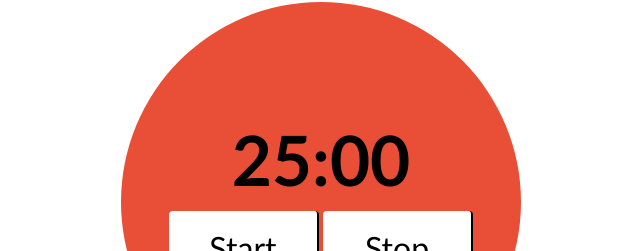
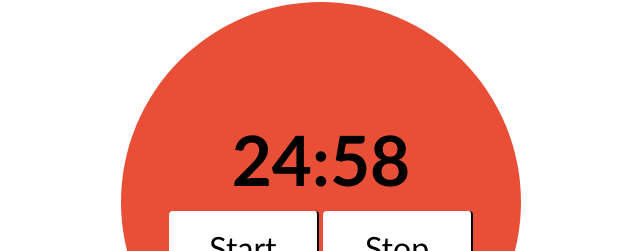
Before and after one commit to Zwnow/pomodoro, a plain HTML site: page index.html in a window 1280 px wide. Both pictures are taken after a click on the button "Start". Shown: the part 198-449 px from the top of the page, without its empty margins (319-959 px from the left). Drawn offline with Linux system fonts and the light colour scheme.

Commit message:
fixed time calculation

```diff
--- a/index.html
+++ b/index.html
@@ -16,7 +16,8 @@
         </div>
     </body>
     <script defer>
-        let time, minutes, seconds;
+        let time, start, minutes, seconds;
+        let oldDelta = 0;
         let running = false;
 
         let date = new Date('June 04, 1995 00:25:00');
@@ -40,7 +41,8 @@
         function Start() {
             if (!running) {
                 running = true;
-                interval = setInterval(() => UpdateTime(), 200);
+                start = Date.now();
+                interval = setInterval(() => UpdateTime(), 500);
                 PlayAnimation("WhiteToRed");
             }
         }
@@ -55,10 +57,22 @@
         }
 
         function UpdateTime() {
+            const t = document.getElementById("time");
+            const d = Date.now() - start;
+            const newDelta = Math.floor(d/1000);
+            if(newDelta != oldDelta) {
+                oldDelta = newDelta;
+                if (Number(seconds) > 0) {
+                    seconds = `${Number(seconds) - 1}`;
+                } else if (Number(minutes) > 0){
+                    seconds = `59`;
+                    minutes = `${Number(minutes) - 1}`;
+                }
+            }
 
-            const t = document.getElementById("time");
             t.innerText = `${GetTimeString(Number(minutes))}:${GetTimeString(Number(seconds))}`;
             document.title = `${GetTimeString(Number(minutes))}:${GetTimeString(Number(seconds))}`;
+
             if (document.title == "00:00") {
                 window.focus();
                 window.alert("You did it! Time for a break :-)");
@@ -76,7 +90,6 @@
         async function PlayAnimation(animationName) {
             const body = document.getElementById("content");
             const buttons = document.querySelectorAll("button");
-            console.log(buttons)
             switch (animationName) {
             case "WhiteToRed":
                 body.style.animation = "WhiteToRed 2.5s forwards";
```
